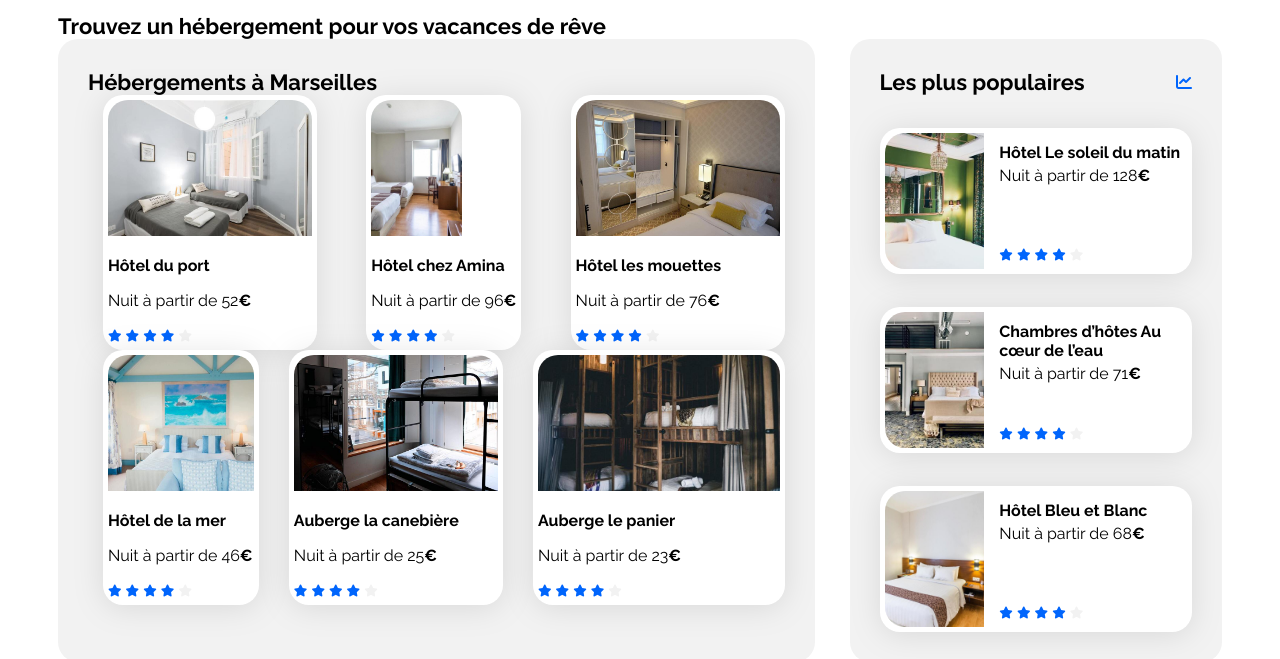
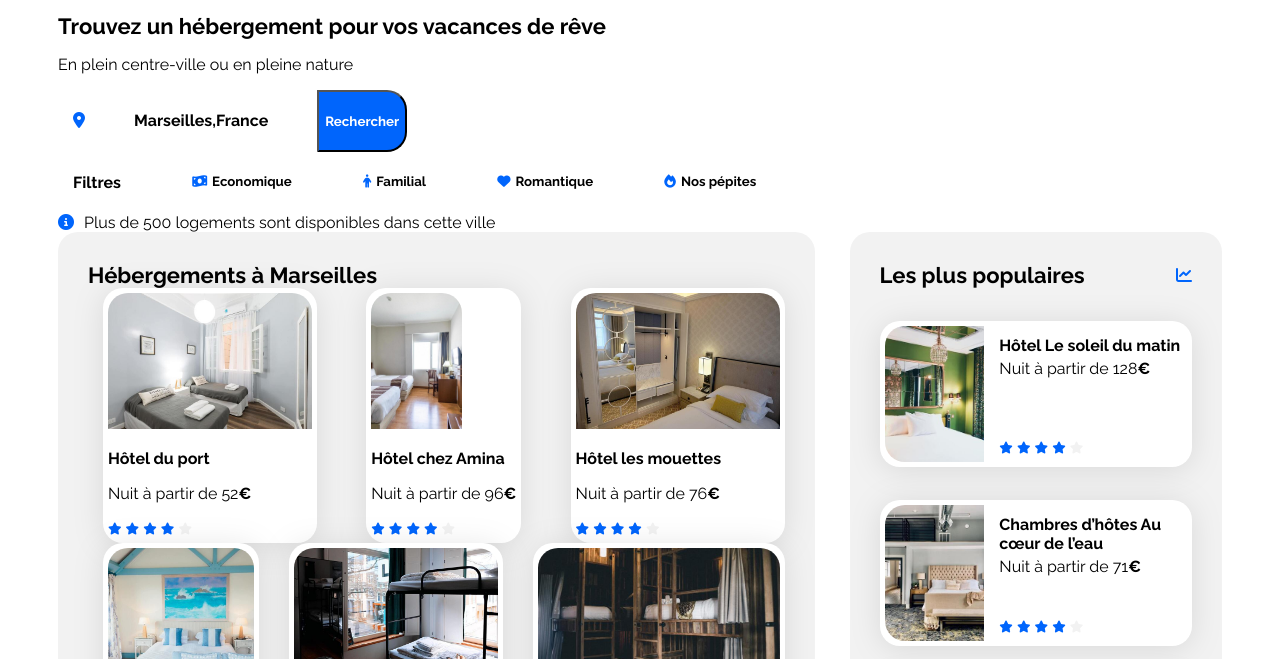
Before and after one commit to nynasy/booki, a plain HTML site: page index.html in a window 1280 px wide. Shown: the part 65-724 px from the top of the page. Drawn offline with Linux system fonts and the light colour scheme.

Commit message:
Barre de recherche

```diff
--- a/css/style.css
+++ b/css/style.css
@@ -188,17 +188,15 @@ ul {
 .mainBox {
     display: flex;
     flex-direction: column;
-
 }
 
 .hebergements-cards img {
-
+    width: fit-content;
     height: 136px;
     border-top-left-radius: 20px;
     border-top-right-radius: 20px;
 }
 .hebergements-cards {
-
     padding-left: 15px;
     display: flex;
     flex-direction: row;
@@ -215,7 +213,7 @@ ul {
 
 .activites-cards img {
 
-    width: 260.5px;
+    width: 280.5px;
     height: 380px;
     border-top-left-radius: 20px;
     border-top-right-radius: 20px;
@@ -230,3 +228,51 @@ ul {
     box-sizing: border-box;
 
 }
+
+.search {
+    width: 60%;
+
+}
+
+.recherche {
+    width: 50%;
+
+    padding-left: 15px;
+    display: flex;
+    flex-direction: row;
+    justify-content: space-between;
+    box-sizing: border-box;
+
+}
+
+.filtres {
+
+
+    padding-left: 15px;
+    display: flex;
+    flex-direction: row;
+    justify-content: space-between;
+    box-sizing: border-box;
+
+
+}
+
+.filterText {
+   padding-left: 5px;
+
+
+}
+
+.infoText {
+    padding-left: 10px;
+
+}
+
+.buttonSearch {
+    color: white;
+    background-color: var(--main-color);
+    border-bottom-right-radius: 20px;
+    border-top-right-radius: 20px;
+
+
+}
--- a/index.html
+++ b/index.html
@@ -31,9 +31,32 @@
         </header>
         <main>
             <div class="mainBox">
-                <div class="research">
-                    <h2 class="section-title">Trouvez un hébergement pour vos vacances de rêve</h2>
+                <div class="search">
+                    <section>
+                        <h2 class="section-title">Trouvez un hébergement pour vos vacances de rêve</h2>
+                        <p> En plein centre-ville ou en pleine nature</p>
+                        <div class="recherche">
+                            <h4><i class="fa-solid fa-location-dot" aria-hidden="true"></i></h4>
+                            <h4>Marseilles,France</h4>
+                            <button class="buttonSearch"><h4>Rechercher</h4></button>
+                        </div>
+                        <div class="filtres">
+                            <h4>Filtres</h4>
+                            <h5><i class="fa-solid fa-money-bill-wave" aria-hidden="true"></i><span class="filterText">Economique</span></h5>
+
+                            <h5><i class="fa-solid fa-person" aria-hidden="true"></i><span class="filterText">Familial</span></h5>
+
+                            <h5><i class="fa-solid fa-heart" aria-hidden="true"></i></i><span class="filterText">Romantique</span></h5>
+
+                            <h5><i class="fa-solid fa-fire" aria-hidden="true"></i><span class="filterText">Nos pépites</span></h5>
+                        </div>
+                        <div class="informations">
+                            <i class="fa-solid fa-circle-info" aria-hidden="true"></i><span class="infoText">Plus de 500 logements sont disponibles dans cette ville</span>
+
+                        </div>
+                    </section>
                 </div>
+
                 <div class="hebergements-and-populaires">
                     <section class="hebergements">
                         <h2 class="section-title">Hébergements à Marseilles</h2>
@@ -263,7 +286,7 @@
                                     <img src="./images/activites/florian-wehde.jpg" alt="Image bateaux">
                                     <div class="card-content">
                                         <div class="card-txt">
-                                            <h3 class="card-title"> Vieux Port</h3>
+                                            <h3 class="card-title"> Notre-Dame-de-la-Garde</h3>
 
                                         </div>
                                     </div>
```
